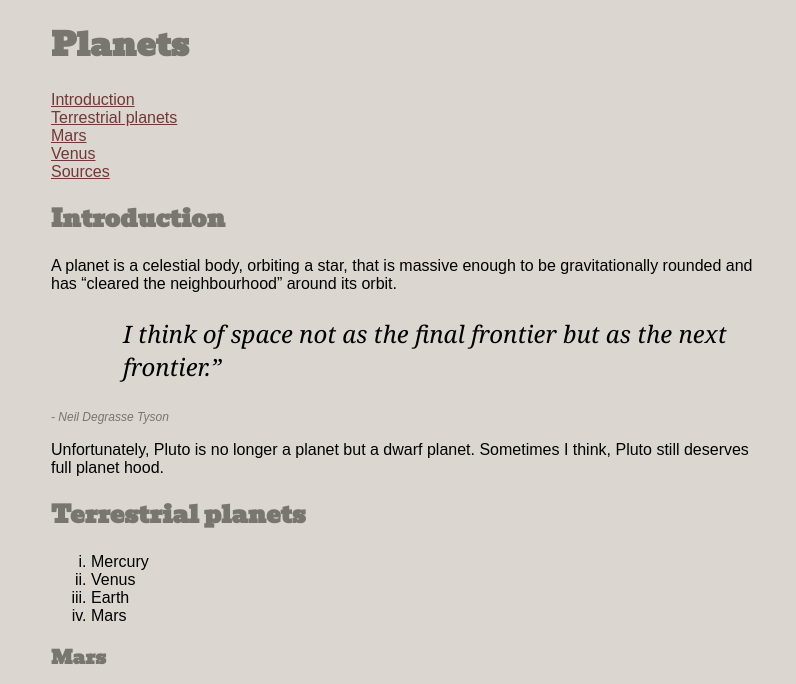
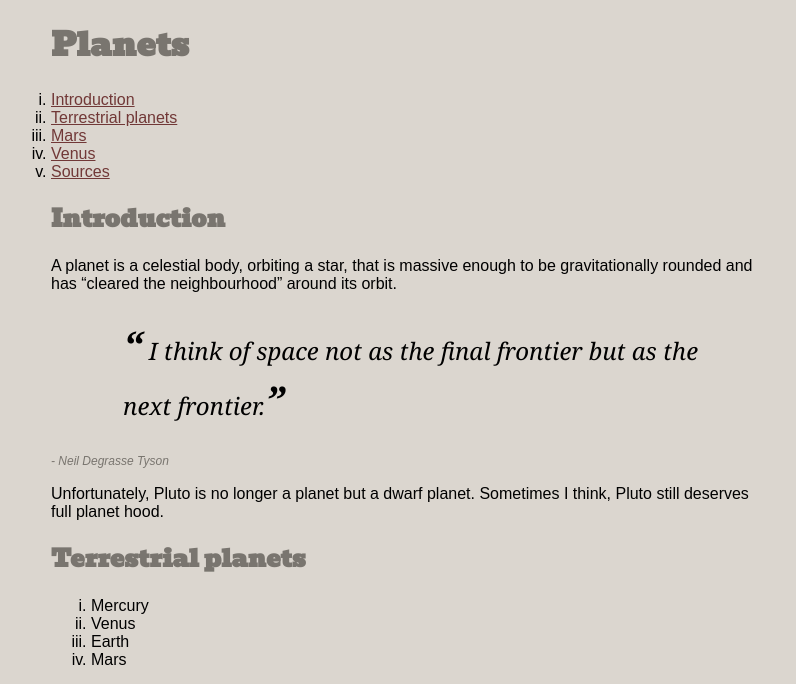
Before and after one commit to rachel-glennie/assignment-3, a plain HTML site: page index.html in a window 1280 px wide. Shown: the top 684 px of the page, without its empty margins (229-1025 px from the left). Drawn offline with Linux system fonts and the light colour scheme.

Commit message:
Bolded and coloured quotation marks

```diff
--- a/css/main.css
+++ b/css/main.css
@@ -18,7 +18,7 @@ ol {
 	padding: 0;
 }
 
-ul {
+.planets {
 	list-style-type: lower-roman;
 }
 
@@ -29,7 +29,6 @@ a {
 a:hover {
 	color: #ff3333;
 }
-
 
 figcaption {
 	font-style: italic;
@@ -57,3 +56,9 @@ dt {
 .links {
 	list-style-position: circle;
 }
+
+span {
+	font-size: 2.5rem;
+	font-weight: bold;
+	color: 79756f;
+}
--- a/index.html
+++ b/index.html
@@ -21,14 +21,18 @@
 		<h2 id="jump-point">Introduction</h2>
 		<paragraph>
 			<p>A planet is a celestial body, orbiting a star, that is massive enough to be gravitationally rounded and has “cleared the neighbourhood” around its orbit.</p>
-			<p><blockquote class="quote">I think of space not as the final frontier but as the next frontier.”</blockquote><cite class="neil"> - Neil Degrasse Tyson</cite></p>
+			<blockquote class="quote">
+				<span>“</span>
+					I think of space not as the final frontier but as the next frontier.<span>”</span>
+				</blockquote>
+				<cite class="neil"> - Neil Degrasse Tyson</cite></p>
 			<p>Unfortunately, Pluto is no longer a planet but a dwarf planet. Sometimes I think, Pluto still deserves full planet hood.</p>
 		</paragraph>
 
 
 		<h2 id="jump-point2">Terrestrial planets</h2>
 
-		<ul>
+		<ul class="planets">
 			<li>Mercury</li>
 			<li>Venus</li>
 			<li>Earth</li>
```
